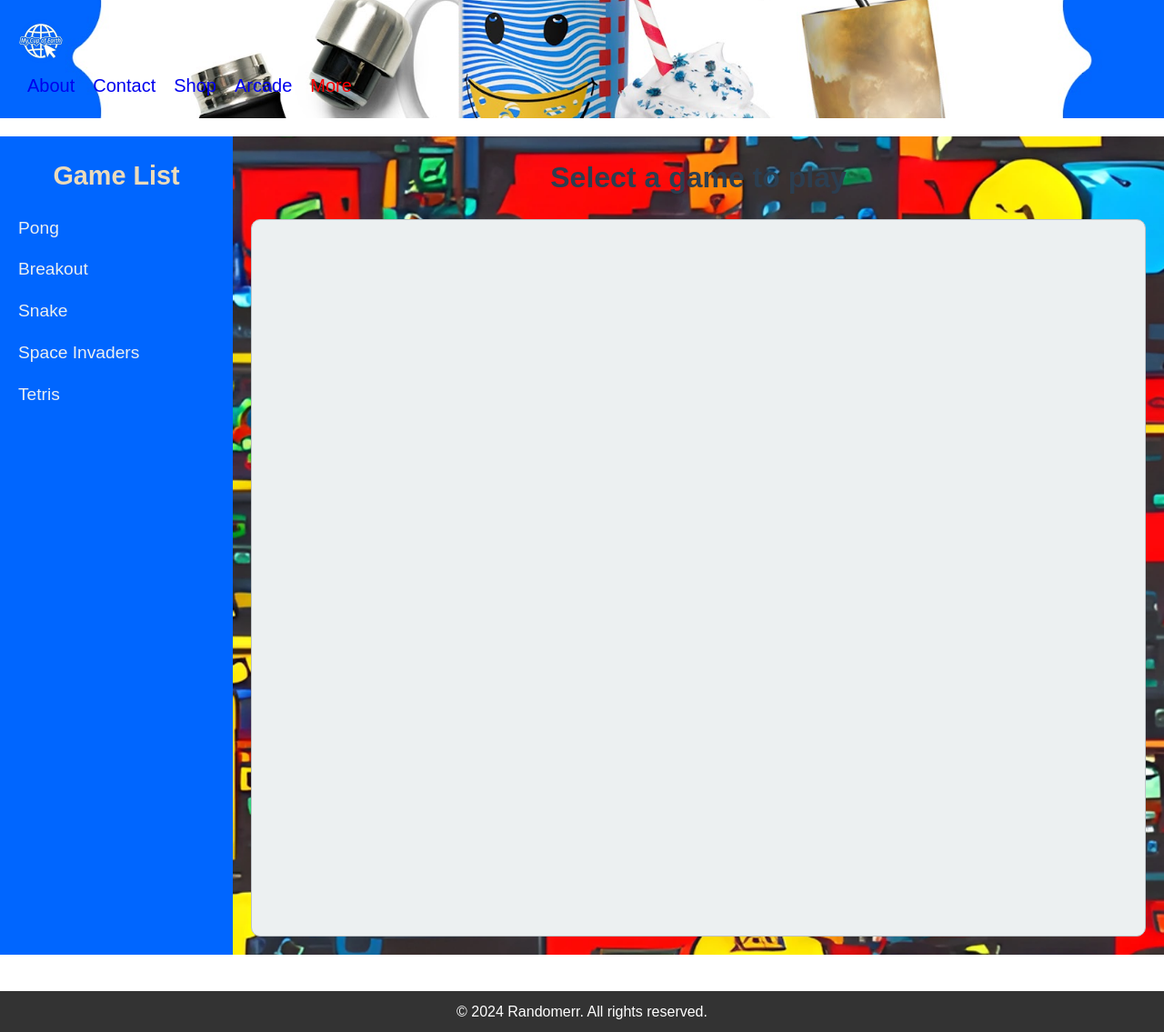
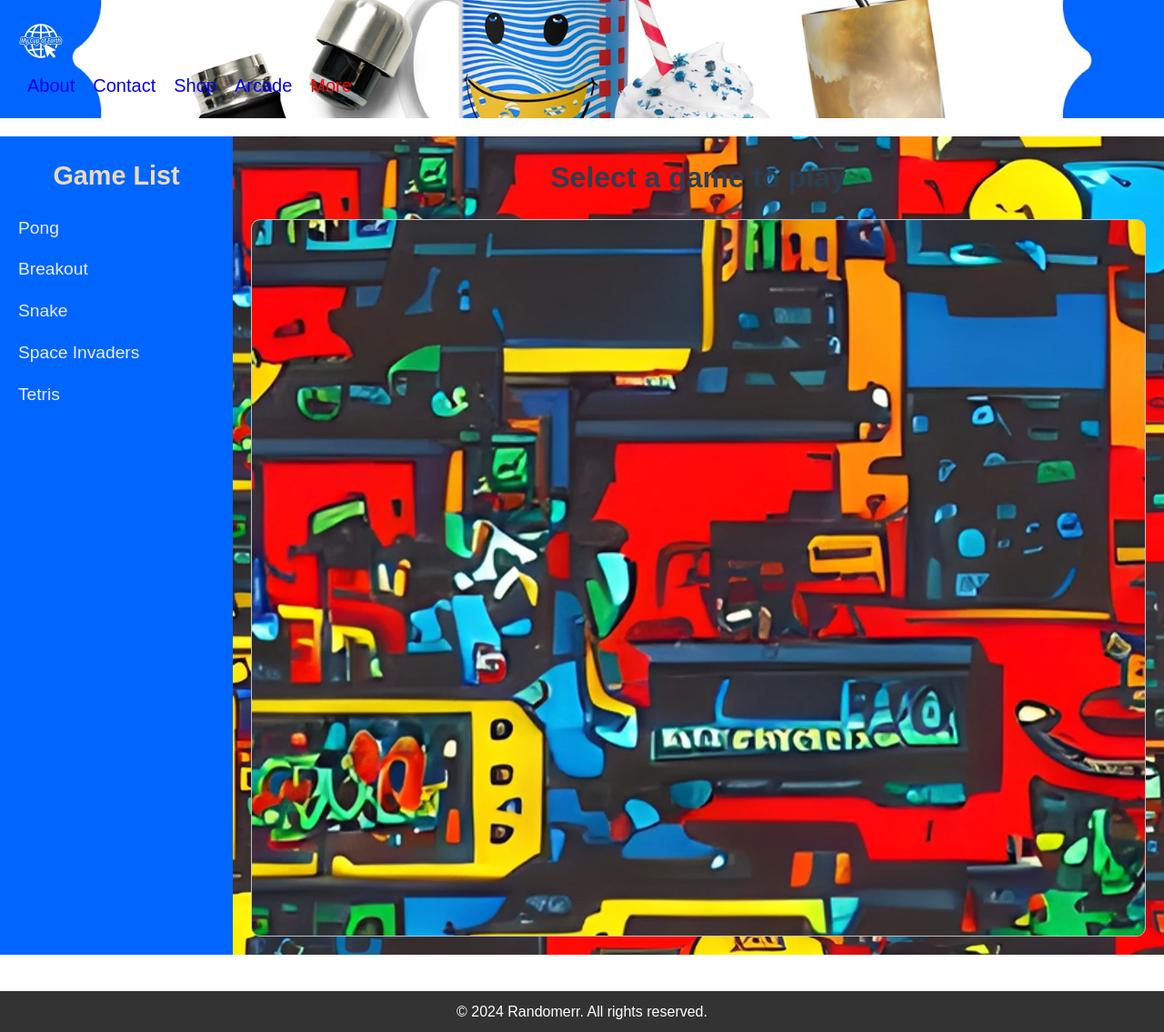
Before and after one commit to m-cochran/Randomerr, a Jekyll site: the page built from arcade.md, in a window 1280 px wide. Shown: the whole page at 91% size. Built offline with Jekyll 4.4.1, drawn with Linux system fonts in a browser that asks for light colours.

Commit message:
Update arcade.md

```diff
--- a/arcade.md
+++ b/arcade.md
@@ -111,7 +111,7 @@ permalink: /arcade/
   display: flex;
   align-items: center;
   justify-content: center;
-  background-color: #ecf0f1;
+  background-image: url('https://m-cochran.github.io/Randomerr/assets/images/arcade_background.jpg');
 }
 
 /* Iframe that displays the game */
```
